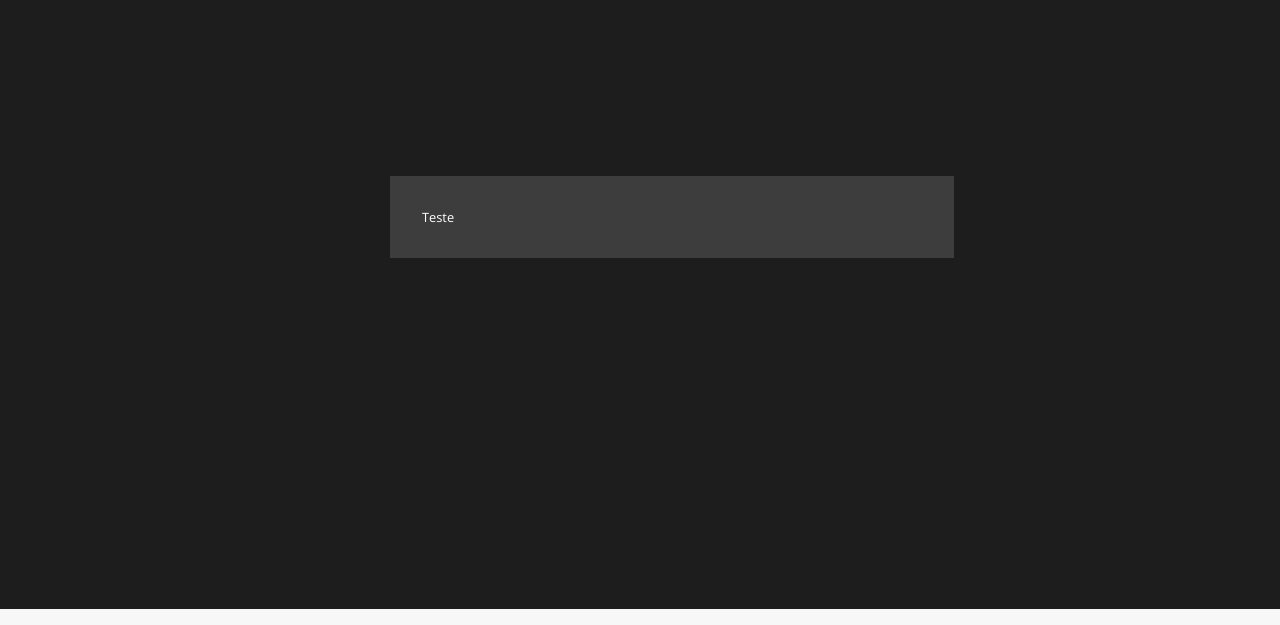
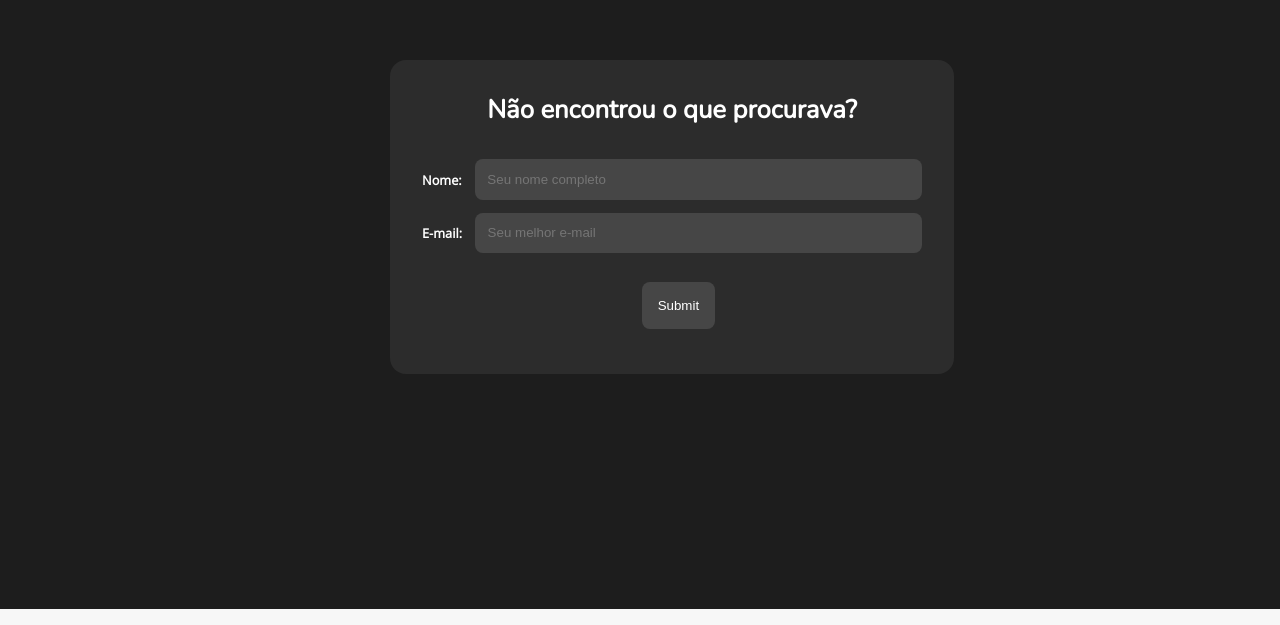
Before and after one commit to alvesxdani/tela-forms, a React (Vite) app: page / in a window 1280 px wide. Shown: the part 175-800 px from the top of the page. Built offline with nearby package versions, Linux system fonts and the light colour scheme.

Commit message:
Add form

```diff
--- a/index.html
+++ b/index.html
@@ -6,9 +6,10 @@
     <meta name="viewport" content="width=device-width, initial-scale=1.0" />
     <title>Formulário</title>
 
-    <!-- Open Sans Font -->
-    <link rel="preconnect" href="https://fonts.googleapis.com"><link rel="preconnect" href="https://fonts.gstatic.com" crossorigin><link href="https://fonts.googleapis.com/css2?family=Open+Sans&display=swap" rel="stylesheet">
+    <!-- Open Sans and Nunito Fonts -->
+    <link rel="preconnect" href="https://fonts.googleapis.com"><link rel="preconnect" href="https://fonts.gstatic.com" crossorigin><link href="https://fonts.googleapis.com/css2?family=Nunito&family=Open+Sans&display=swap" rel="stylesheet">
   </head>
+
   <body>
     <div id="root"></div>
     <script type="module" src="/src/main.tsx"></script>
--- a/src/components/Forms/index.tsx
+++ b/src/components/Forms/index.tsx
@@ -1,9 +1,40 @@
-import { FormsContent } from "./style";
+import { useForm, SubmitHandler } from "react-hook-form";
+import { DivForm, FormsContent } from "./style";
+
+type FormValues = {
+  fullName: string;
+  userEmail: string;
+  userTel: number;
+  dateBirth: number;
+  userState: string;
+  bairroInteresse: string;
+  periodoContato: string;
+}
 
 const Forms = (props:any): JSX.Element => {
+  const {register, handleSubmit, formState: { errors }} = useForm<FormValues>();
+  const onSubmit: SubmitHandler<FormValues> = data => console.log(data);
   return(
     <FormsContent>
-      Teste
+      <h1>Não encontrou o que procurava?</h1>
+
+      <form onSubmit={handleSubmit(onSubmit)}>
+
+        <DivForm>
+        <label>Nome: </label>
+        <input {...register("fullName")} placeholder="Seu nome completo"/>
+        </DivForm>
+
+        <DivForm>
+        <label>E-mail: </label>
+        <input {...register("userEmail")} placeholder="Seu melhor e-mail" />
+        </DivForm>
+
+        <DivForm>
+        <input type="submit" className="enviar"/>
+        </DivForm>
+      </form>
+
     </FormsContent>
   );
 }
--- a/src/components/Forms/style.ts
+++ b/src/components/Forms/style.ts
@@ -1,9 +1,46 @@
 import styled from "styled-components";
 
 export const FormsContent = styled.div`
-background: #3d3d3d;
+background: #2c2c2c;
 color: #fff;
 width: 500px;
 padding: 2rem;
 font: 0.8rem 'Open Sans', serif;
+border-radius: 1rem;
+  h1 {
+    font-family: 'Nunito', sans-serif;
+    text-align: center;
+    margin-bottom: 2rem;
+  }
 `
+
+export const DivForm = styled.div`
+  display: flex;
+  justify-content: center;
+  align-items: center;
+  width: 100%;
+  margin-bottom: 0.8rem;
+  /* border: 1px solid #eee; */
+
+  label {
+    font-weight: bold;
+  }
+
+  input {
+    flex: 1;
+    margin-left: 0.8rem;
+    padding: 0.8rem;
+    background: #eee2;
+    color: #fff;
+    border-radius: 0.5rem;
+    border: none;
+  }
+
+  input.enviar {
+    flex: 0;
+    width: 50%;
+    margin-top: 1rem;
+    cursor: pointer;
+    padding: 1rem;
+  }
+`
```
